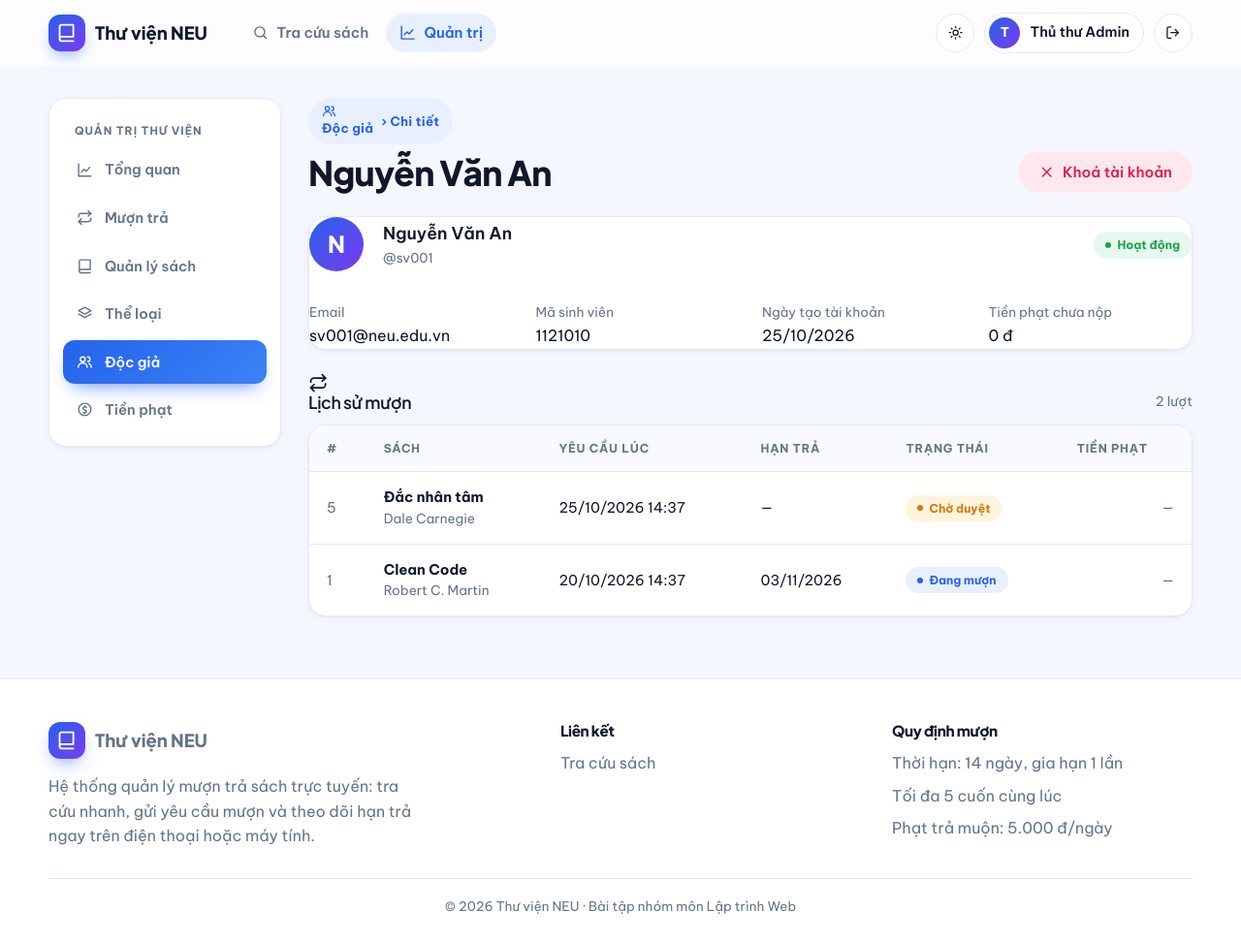
After one commit to huynnchangg/LibManage-project, a Flask app: page /admin/users/2 in a window 1280 px wide. The commit adds this page. Shown: the whole page at 97% size. Run offline with Flask 3, Linux system fonts and the light colour scheme; a user stored in the database is signed in.

Commit message:
feat(admin): add reader detail page with loan history (C04)
- Add GET /admin/users/<id> route with loan history and unpaid fine total
- Add admin/user_detail.html template
- Add "Chi tiết" button to admin/users.html table
- Highlight "Độc giả" sidebar link when on detail page (_layout.html)
- Add .gitignore (Python/Flask/SQLite/venv)
- Update instance/library.db with seeded sample data

```diff
--- a/app/blueprints/admin.py
+++ b/app/blueprints/admin.py
@@ -117,6 +117,17 @@ def users():
     return render_template("admin/users.html", users=query.order_by(User.full_name).all())
 
 
+@bp.route("/users/<int:user_id>")
+@admin_required
+def user_detail(user_id):
+    user = User.query.get_or_404(user_id)
+    if user.is_admin:
+        abort(403)
+    loans = Loan.query.filter_by(user_id=user.id).order_by(Loan.requested_at.desc()).all()
+    unpaid = sum(l.fine_amount for l in loans if l.fine_amount and not l.fine_paid)
+    return render_template("admin/user_detail.html", user=user, loans=loans, unpaid=unpaid)
+
+
 @bp.route("/users/<int:user_id>/toggle", methods=["POST"])
 @admin_required
 def user_toggle(user_id):
--- a/app/templates/admin/_layout.html
+++ b/app/templates/admin/_layout.html
@@ -9,7 +9,7 @@
     <a class="side-link {{ 'active' if ep == 'admin.loans' }}" href="{{ url_for('admin.loans') }}">{{ icon('loans') }} Mượn trả</a>
     <a class="side-link {{ 'active' if ep in ('admin.books','admin.book_new','admin.book_edit') }}" href="{{ url_for('admin.books') }}">{{ icon('book') }} Quản lý sách</a>
     <a class="side-link {{ 'active' if ep == 'admin.categories' }}" href="{{ url_for('admin.categories') }}">{{ icon('layers') }} Thể loại</a>
-    <a class="side-link {{ 'active' if ep == 'admin.users' }}" href="{{ url_for('admin.users') }}">{{ icon('users') }} Độc giả</a>
+    <a class="side-link {{ 'active' if ep in ('admin.users','admin.user_detail') }}" href="{{ url_for('admin.users') }}">{{ icon('users') }} Độc giả</a>
     <a class="side-link {{ 'active' if ep == 'admin.fines' }}" href="{{ url_for('admin.fines') }}">{{ icon('coins') }} Tiền phạt</a>
   </aside>
   <section>{% block admin_content %}{% endblock %}</section>
--- /dev/null
+++ b/app/templates/admin/user_detail.html
@@ -0,0 +1,119 @@
+{% extends "admin/_layout.html" %}
+{% from "macros.html" import csrf, icon, status_badge, empty %}
+{% block title %}{{ user.full_name }} – Chi tiết độc giả{% endblock %}
+{% block admin_content %}
+
+{# ── Tiêu đề trang ── #}
+<div class="page-head" data-reveal>
+  <div>
+    <span class="eyebrow">
+      <a href="{{ url_for('admin.users') }}" style="color:inherit">{{ icon('users') }} Độc giả</a>
+      &rsaquo; Chi tiết
+    </span>
+    <h1 class="mt-1">{{ user.full_name }}</h1>
+  </div>
+  <div class="row-actions">
+    <form method="post" action="{{ url_for('admin.user_toggle', user_id=user.id) }}"
+      {% if user.active %}data-confirm="Khoá tài khoản {{ user.username }}? Người này sẽ không đăng nhập được."{% endif %}>
+      {{ csrf() }}
+      <button class="btn {{ 'btn-danger' if user.active else 'btn-success' }}">
+        {{ icon('x') if user.active else icon('check') }}
+        {{ 'Khoá tài khoản' if user.active else 'Mở khoá tài khoản' }}
+      </button>
+    </form>
+  </div>
+</div>
+
+{# ── Thông tin cá nhân ── #}
+<div class="card" data-reveal style="margin-bottom:1.5rem">
+  <div style="display:flex;align-items:center;gap:1.25rem;flex-wrap:wrap">
+    <span class="avatar" style="width:3.5rem;height:3.5rem;font-size:1.5rem;flex-shrink:0">
+      {{ user.full_name[:1]|upper }}
+    </span>
+    <div style="flex:1;min-width:0">
+      <div style="font-size:1.1rem;font-weight:600">{{ user.full_name }}</div>
+      <div class="small muted">@{{ user.username }}</div>
+    </div>
+    <div>
+      {% if user.active %}
+        <span class="badge badge-success">Hoạt động</span>
+      {% else %}
+        <span class="badge badge-secondary">Bị khoá</span>
+      {% endif %}
+    </div>
+  </div>
+
+  <hr style="margin:1rem 0;border:none;border-top:1px solid var(--border)">
+
+  <dl style="display:grid;grid-template-columns:repeat(auto-fill,minmax(200px,1fr));gap:.6rem 1.5rem;margin:0">
+    <div><dt class="small muted">Email</dt><dd>{{ user.email }}</dd></div>
+    <div><dt class="small muted">Mã sinh viên</dt><dd>{{ user.student_code or '—' }}</dd></div>
+    <div><dt class="small muted">Ngày tạo tài khoản</dt>
+      <dd>{{ user.created_at.strftime('%d/%m/%Y') if user.created_at else '—' }}</dd></div>
+    <div><dt class="small muted">Tiền phạt chưa nộp</dt>
+      <dd style="{{ 'color:var(--danger);font-weight:600' if unpaid }}">
+        {{ unpaid|vnd if unpaid else '0 đ' }}
+      </dd>
+    </div>
+  </dl>
+</div>
+
+{# ── Lịch sử mượn ── #}
+<div class="page-head" data-reveal style="margin-bottom:.75rem">
+  <div><h2 style="font-size:1.1rem;font-weight:600">{{ icon('loans') }} Lịch sử mượn</h2></div>
+  <div class="small muted">{{ loans|length }} lượt</div>
+</div>
+
+{% if loans %}
+<div class="table-wrap" data-reveal>
+  <table class="table">
+    <thead>
+      <tr>
+        <th>#</th>
+        <th>Sách</th>
+        <th>Yêu cầu lúc</th>
+        <th>Hạn trả</th>
+        <th>Trạng thái</th>
+        <th class="text-right">Tiền phạt</th>
+      </tr>
+    </thead>
+    <tbody>
+    {% for l in loans %}
+    <tr>
+      <td class="muted">{{ l.id }}</td>
+      <td>
+        <b>{{ l.book.title }}</b>
+        <div class="small muted">{{ l.book.author }}</div>
+      </td>
+      <td>{{ l.requested_at|dt }}</td>
+      <td>
+        {{ l.due_date.strftime('%d/%m/%Y') if l.due_date else '—' }}
+        {% if l.is_overdue %}
+          <div class="small" style="color:var(--danger)">trễ {{ l.overdue_days }} ngày</div>
+        {% endif %}
+      </td>
+      <td>{{ status_badge(l) }}</td>
+      <td class="text-right">
+        {% if l.fine_amount %}
+          <span class="{{ 'muted' if l.fine_paid else '' }}" style="{{ '' if l.fine_paid else 'color:var(--danger)' }}">
+            {{ l.fine_amount|vnd }}
+          </span>
+          {% if l.fine_paid %}
+            <div class="small muted">Đã thu</div>
+          {% else %}
+            <div class="small" style="color:var(--danger)">Chưa thu</div>
+          {% endif %}
+        {% else %}
+          <span class="muted">—</span>
+        {% endif %}
+      </td>
+    </tr>
+    {% endfor %}
+    </tbody>
+  </table>
+</div>
+{% else %}
+<div class="card">{{ empty('📚', 'Chưa có lượt mượn nào', 'Độc giả này chưa từng gửi yêu cầu mượn sách.') }}</div>
+{% endif %}
+
+{% endblock %}
--- a/app/templates/admin/users.html
+++ b/app/templates/admin/users.html
@@ -16,9 +16,11 @@
     <td>{{ u.student_code or '—' }}</td><td>{{ u.email }}</td>
     <td>{{ u.loans|selectattr('status','equalto','borrowing')|list|length }}</td>
     <td>{% if u.active %}<span class="badge badge-success">Hoạt động</span>{% else %}<span class="badge badge-secondary">Bị khoá</span>{% endif %}</td>
-    <td><div class="row-actions"><form method="post" action="{{ url_for('admin.user_toggle', user_id=u.id) }}"
+    <td><div class="row-actions">
+      <a class="btn btn-sm btn-ghost" href="{{ url_for('admin.user_detail', user_id=u.id) }}">{{ icon('user') }} Chi tiết</a>
+      <form method="post" action="{{ url_for('admin.user_toggle', user_id=u.id) }}"
         {% if u.active %}data-confirm="Khoá tài khoản {{ u.username }}? Người này sẽ không đăng nhập được."{% endif %}>{{ csrf() }}
-      <button class="btn btn-sm {{ 'btn-danger' if u.active else 'btn-success' }}">{{ 'Khoá' if u.active else 'Mở khoá' }}</button></form></div></td>
+        <button class="btn btn-sm {{ 'btn-danger' if u.active else 'btn-success' }}">{{ 'Khoá' if u.active else 'Mở khoá' }}</button></form></div></td>
   </tr>
   {% endfor %}
 </table></div>
```
Also changed, not shown: instance/library.db, 1 other file.
